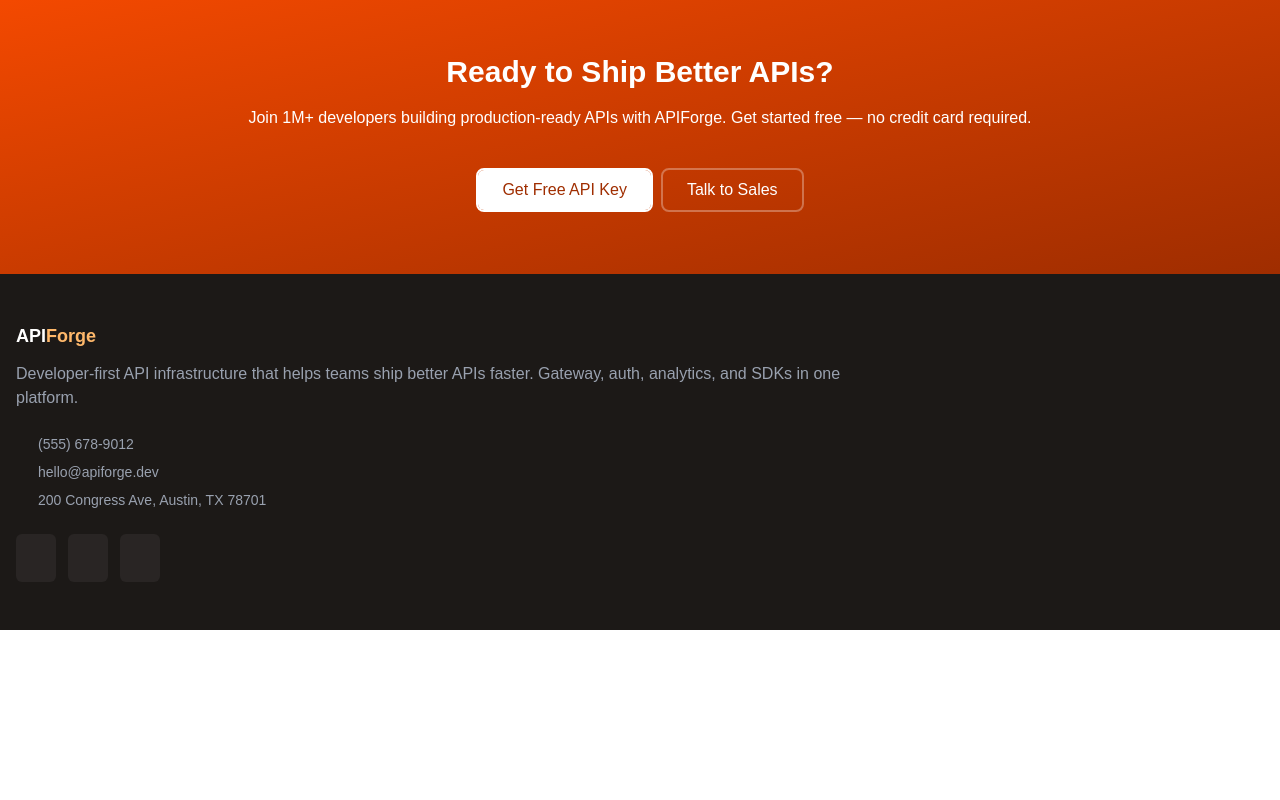
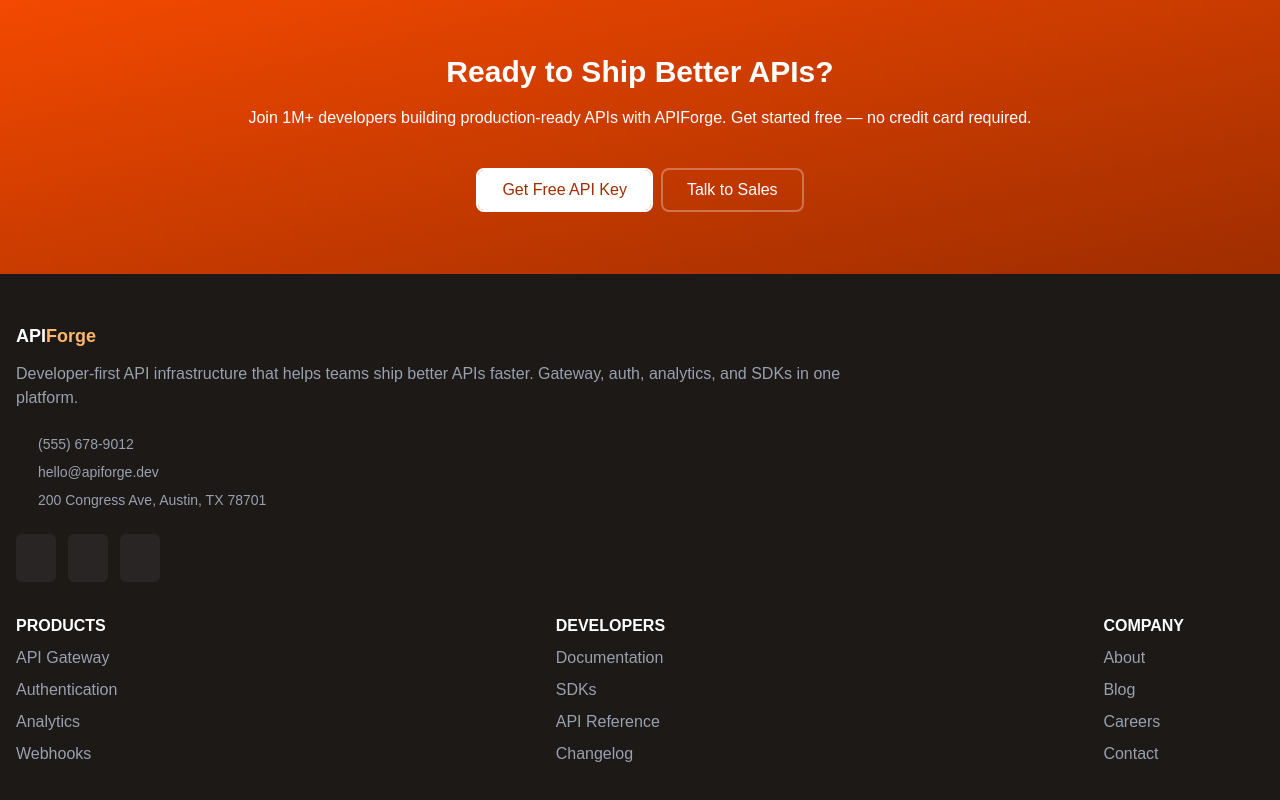
Before and after one commit to seesmof/API-Forge-Clone, a Next.js app in the folder src/: page / in a window 1280 px wide. Shown: the part 3986-4786 px from the top of the page. Before the commit the page ends 4616 px from the top, so only its background shows below. Built offline with nearby package versions, Linux system fonts and the light colour scheme; some icons are missing.

Commit message:
feat: complete the footer with links

```diff
--- a/src/components/Footer.tsx
+++ b/src/components/Footer.tsx
@@ -57,6 +57,98 @@ export default function Footer() {
             </Link>
           </div>
         </article>
+
+        <article className="mt-8 flex flex-col sm:flex-row sm:justify-between mr-20 gap-5">
+          <div>
+            <h3 className="text-white font-bold uppercase">Products</h3>
+            <div className="flex flex-col gap-2 mt-2">
+              <Link
+                className="transition duration-150 hover:text-white"
+                href="#"
+              >
+                API Gateway
+              </Link>
+              <Link
+                className="transition duration-150 hover:text-white"
+                href="#"
+              >
+                Authentication
+              </Link>
+              <Link
+                className="transition duration-150 hover:text-white"
+                href="#"
+              >
+                Analytics
+              </Link>
+              <Link
+                className="transition duration-150 hover:text-white"
+                href="#"
+              >
+                Webhooks
+              </Link>
+            </div>
+          </div>
+
+          <div>
+            <h3 className="text-white font-bold uppercase">Developers</h3>
+            <div className="flex flex-col gap-2 mt-2">
+              <Link
+                className="transition duration-150 hover:text-white"
+                href="#"
+              >
+                Documentation
+              </Link>
+              <Link
+                className="transition duration-150 hover:text-white"
+                href="#"
+              >
+                SDKs
+              </Link>
+              <Link
+                className="transition duration-150 hover:text-white"
+                href="#"
+              >
+                API Reference
+              </Link>
+              <Link
+                className="transition duration-150 hover:text-white"
+                href="#"
+              >
+                Changelog
+              </Link>
+            </div>
+          </div>
+
+          <div>
+            <h3 className="text-white font-bold uppercase">Company</h3>
+            <div className="flex flex-col gap-2 mt-2">
+              <Link
+                className="transition duration-150 hover:text-white"
+                href="#"
+              >
+                About
+              </Link>
+              <Link
+                className="transition duration-150 hover:text-white"
+                href="#"
+              >
+                Blog
+              </Link>
+              <Link
+                className="transition duration-150 hover:text-white"
+                href="#"
+              >
+                Careers
+              </Link>
+              <Link
+                className="transition duration-150 hover:text-white"
+                href="#"
+              >
+                Contact
+              </Link>
+            </div>
+          </div>
+        </article>
       </div>
     </div>
   );
```
